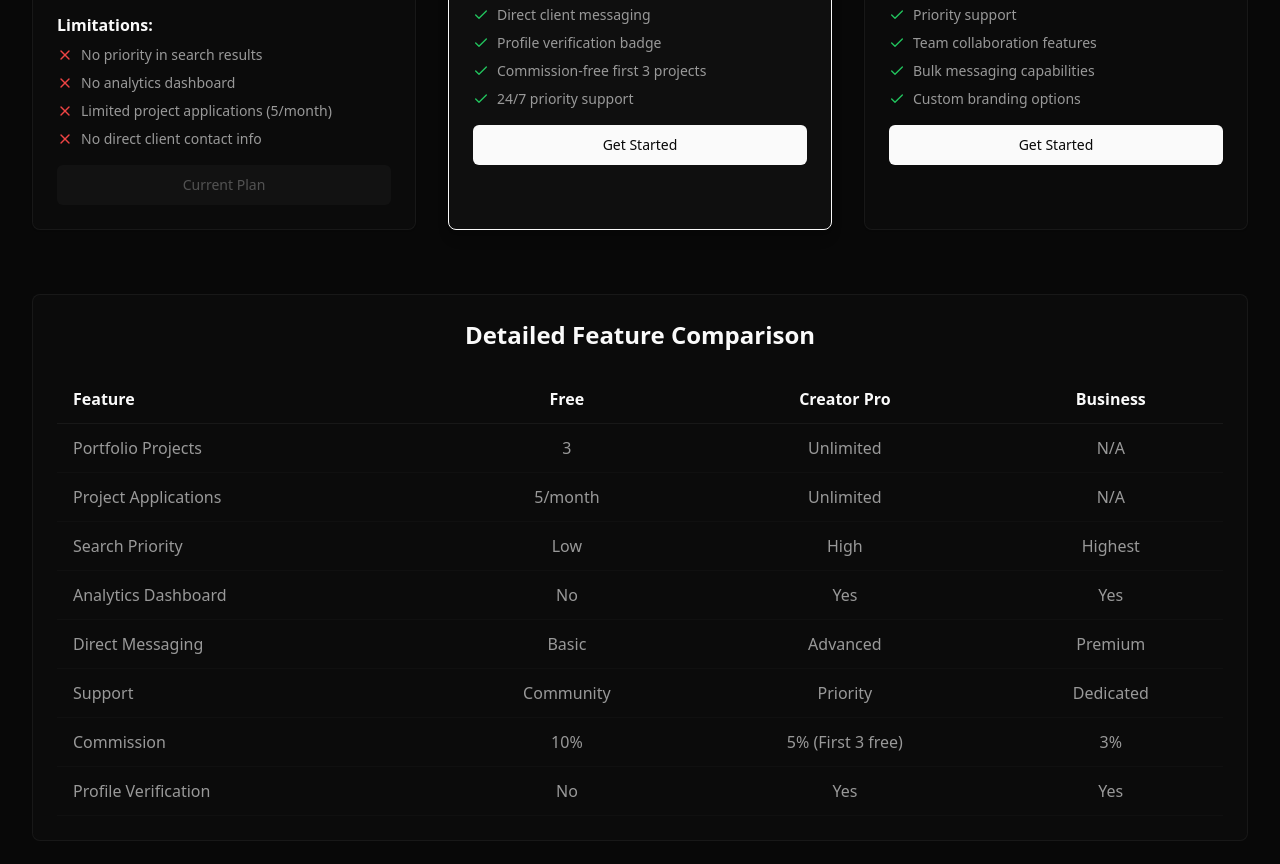
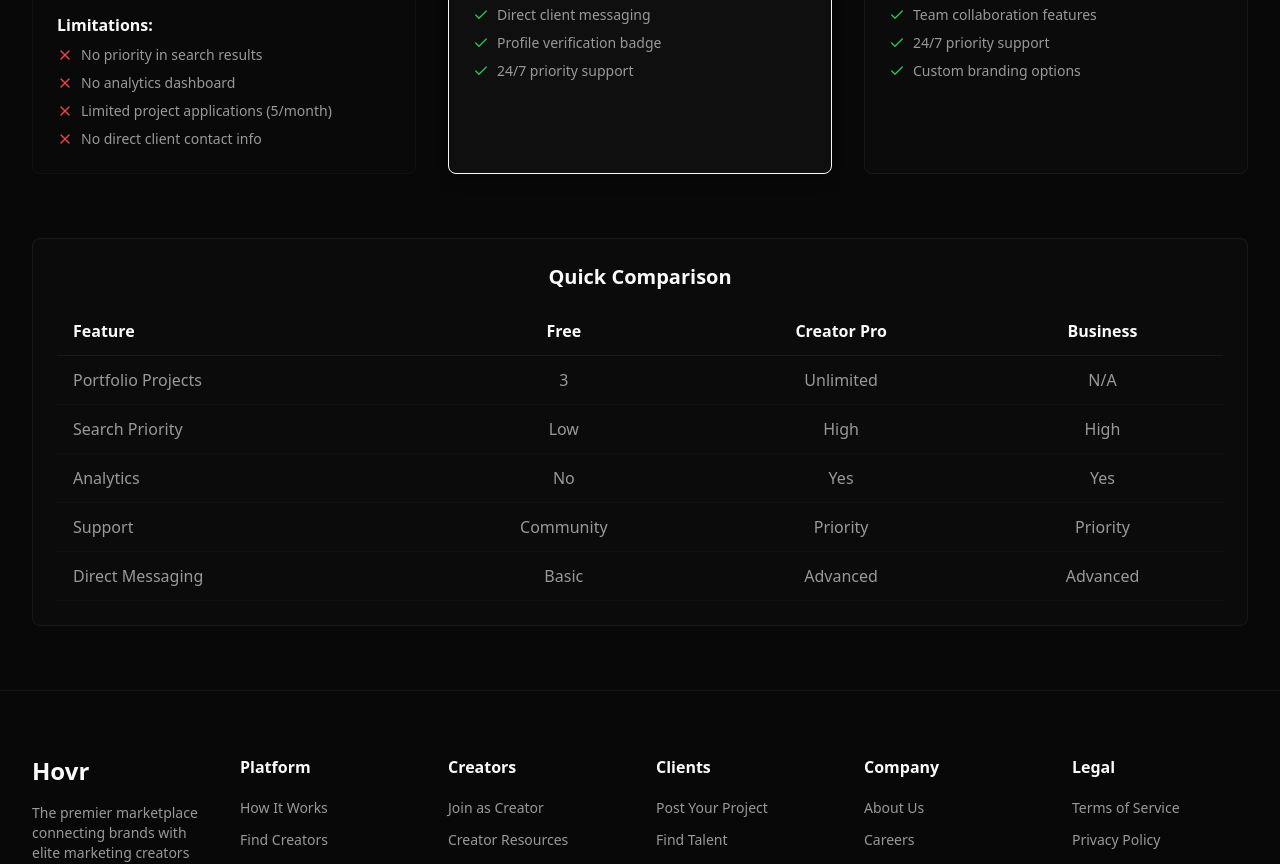
Before and after one commit to ri3habhk/create-hovr, a React (Vite) app: page /subscription-plans in a window 1280 px wide. Shown: the part 580-1444 px from the top of the page. Built offline with nearby package versions, Linux system fonts and the light colour scheme.

Commit message:
Refine subscription page
Make subscription plans clickable and lead to the payment gateway. Condense the feature comparison to be more minimal and concise, ensuring parity between Pro and Business tiers by aligning certain features.

```diff
--- a/src/pages/SubscriptionPlans.tsx
+++ b/src/pages/SubscriptionPlans.tsx
@@ -46,7 +46,6 @@ const SubscriptionPlans = () => {
         "Unlimited project applications",
         "Direct client messaging",
         "Profile verification badge",
-        "Commission-free first 3 projects",
         "24/7 priority support"
       ],
       limitations: [],
@@ -62,9 +61,8 @@ const SubscriptionPlans = () => {
         "Advanced creator search & filters",
         "Direct contact with creators",
         "Project management tools",
-        "Priority support",
         "Team collaboration features",
-        "Bulk messaging capabilities",
+        "24/7 priority support",
         "Custom branding options"
       ],
       limitations: [],
@@ -74,13 +72,10 @@ const SubscriptionPlans = () => {
 
   const comparisonFeatures = [
     { feature: "Portfolio Projects", free: "3", creator: "Unlimited", business: "N/A" },
-    { feature: "Project Applications", free: "5/month", creator: "Unlimited", business: "N/A" },
-    { feature: "Search Priority", free: "Low", creator: "High", business: "Highest" },
-    { feature: "Analytics Dashboard", free: "No", creator: "Yes", business: "Yes" },
-    { feature: "Direct Messaging", free: "Basic", creator: "Advanced", business: "Premium" },
-    { feature: "Support", free: "Community", creator: "Priority", business: "Dedicated" },
-    { feature: "Commission", free: "10%", creator: "5% (First 3 free)", business: "3%" },
-    { feature: "Profile Verification", free: "No", creator: "Yes", business: "Yes" }
+    { feature: "Search Priority", free: "Low", creator: "High", business: "High" },
+    { feature: "Analytics", free: "No", creator: "Yes", business: "Yes" },
+    { feature: "Support", free: "Community", creator: "Priority", business: "Priority" },
+    { feature: "Direct Messaging", free: "Basic", creator: "Advanced", business: "Advanced" }
   ];
 
   return (
@@ -115,7 +110,9 @@ const SubscriptionPlans = () => {
                 className={`relative cursor-pointer transition-all duration-300 hover:scale-105 ${
                   plan.popular
                     ? 'border-foreground shadow-lg'
-                    : 'bg-card/50 border-border/50 hover:border-border'
+                    : plan.type === 'free'
+                      ? 'bg-card/30 border-border/30 cursor-not-allowed'
+                      : 'bg-card/50 border-border/50 hover:border-border'
                 }`}
                 onClick={() => plan.type !== 'free' && handlePlanClick(plan)}
               >
@@ -160,34 +157,15 @@ const SubscriptionPlans = () => {
                       </ul>
                     </div>
                   )}
-
-                  <Button
-                    className={`w-full mt-6 ${
-                      plan.type === 'free'
-                        ? 'bg-muted text-muted-foreground cursor-not-allowed'
-                        : plan.popular
-                          ? 'bg-foreground text-background hover:bg-foreground/90'
-                          : 'bg-foreground text-background hover:bg-foreground/90'
-                    }`}
-                    onClick={(e) => {
-                      e.stopPropagation();
-                      if (plan.type !== 'free') {
-                        handlePlanClick(plan);
-                      }
-                    }}
-                    disabled={plan.type === 'free'}
-                  >
-                    {plan.type === 'free' ? 'Current Plan' : 'Get Started'}
-                  </Button>
                 </CardContent>
               </Card>
             ))}
           </div>
 
-          {/* Comparison Table */}
+          {/* Minimal Comparison Table */}
           <div className="bg-card/50 border border-border/50 rounded-lg p-6">
-            <h2 className="text-2xl font-bold text-foreground mb-6 text-center">
-              Detailed Feature Comparison
+            <h2 className="text-xl font-bold text-foreground mb-4 text-center">
+              Quick Comparison
             </h2>
 
             <div className="overflow-x-auto">
```
